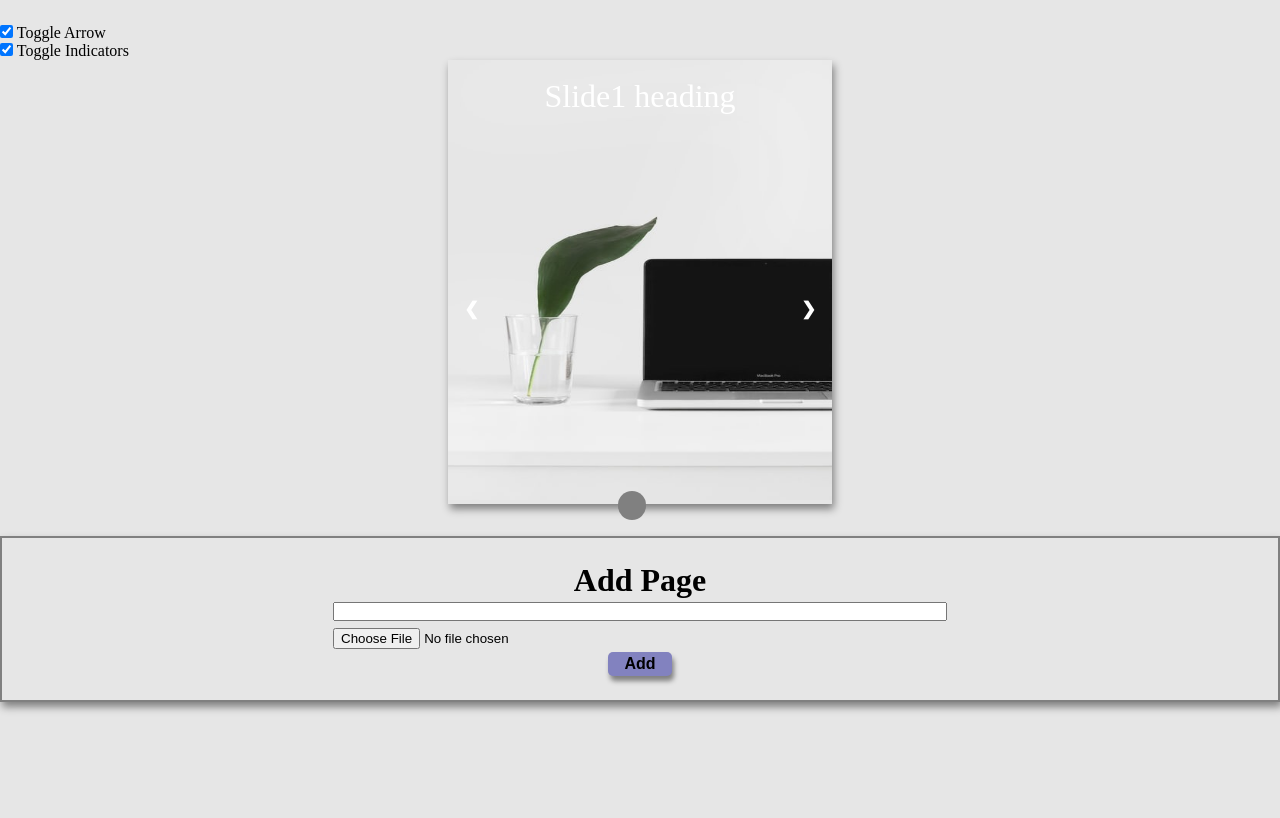
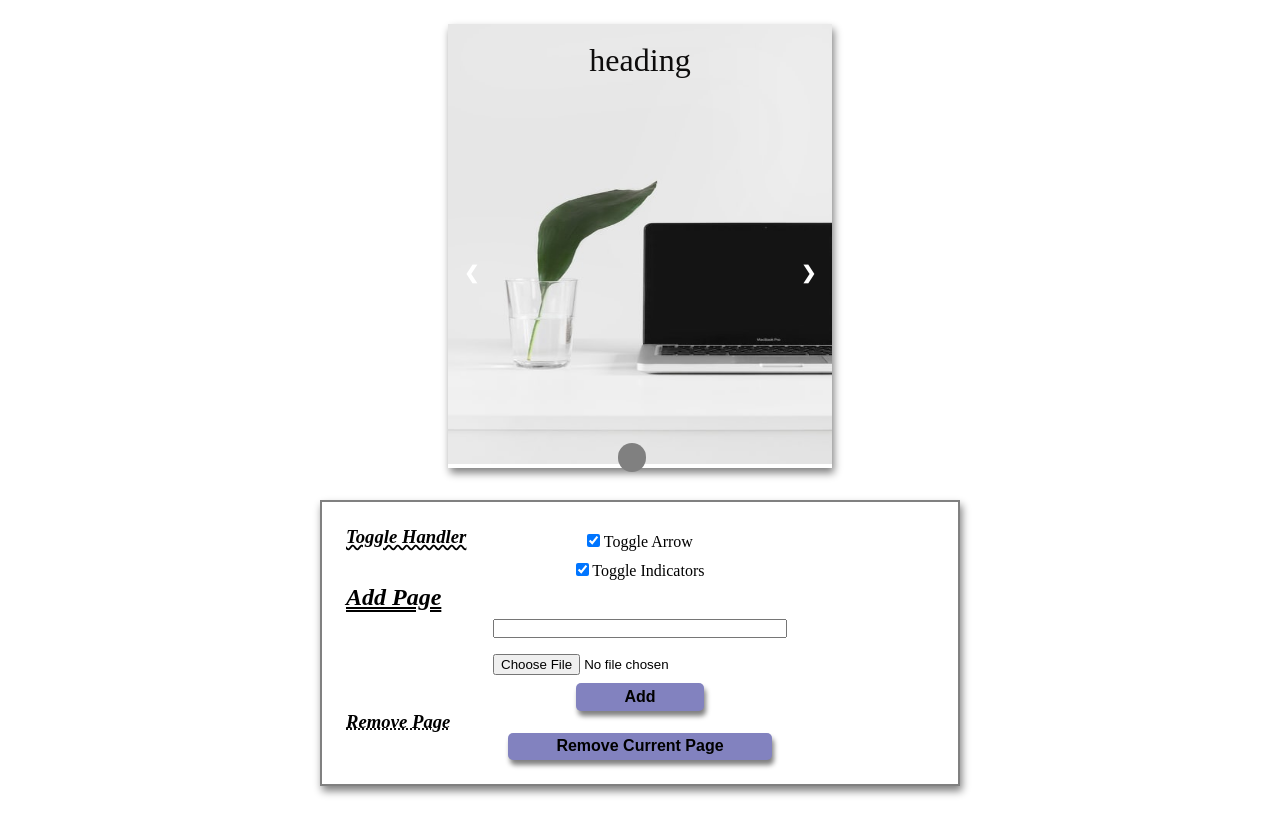
Before and after one commit to contractorakshar/Slider_js_css, a plain HTML site: page carousle.html in a window 1280 px wide. Drawn offline with Linux system fonts and the light colour scheme.

Commit message:
🩹 Remove by Index of carosoule

```diff
--- a/carousle.html
+++ b/carousle.html
@@ -5,6 +5,27 @@
     <title>Slider</title>
   </head>
   <body>
+    <div class="slidercontainer">
+      <div class="showSlide">
+        <img src="images/img1.jpeg" />
+        <div class="content">heading</div>
+      </div>
+      <a class="left" onclick="nextSlide(-1)">❮</a>
+      <a class="right" onclick="nextSlide(1)">❯</a>
+    </div>
+    <div class="indicators">
+      <div></div>
+    </div>
+    <div class="form_container">
+      <h3
+        style="
+          font-style: italic;
+          position: absolute;
+          text-decoration: underline wavy;
+        "
+      >
+        Toggle Handler
+      </h3>
       <input
         type="checkbox"
         id="toggle"
@@ -22,24 +43,22 @@
       />
       <label for="Toggle Indicatore">Toggle Indicators</label><br />
 
-    <div class="slidercontainer">
-      <div class="showSlide">
-        <img src="images/img1.jpeg" />
-        <div class="content">Slide1 heading</div>
-      </div>
-      <a class="left" onclick="nextSlide(-1)">❮</a>
-      <a class="right" onclick="nextSlide(1)">❯</a>
-    </div>
-    <div class="indicators">
-      <div id="indicator1"></div>
-    </div>
-    <div class="form_container">
-      <h1>Add Page</h1>
+      <h2 id="heading_Add">Add Page</h2>
       <form onsubmit="submitHanlder(event)">
-        <input type="text" id="carosoule_heading" /><br />
-        <input type="file" id="carosoule_img" /><br />
+        <input type="text" id="carosoule_heading" required /><br />
+        <input type="file" id="carosoule_img" required /><br />
         <button id="btn_add" type="submit">Add</button>
       </form>
+      <h3
+        style="
+          font-style: italic;
+          text-decoration: underline dotted;
+          text-align: left;
+        "
+      >
+        Remove Page
+      </h3>
+      <button id="btn_add" onclick="Remove()">Remove Current Page</button>
     </div>
     <script src="index.js"></script>
   </body>
--- a/index.js
+++ b/index.js
@@ -1,18 +1,23 @@
 function submitHanlder(event) {
   event.preventDefault();
-  var imgSrc = document.getElementById("carosoule_img").files[0].name;
+  var imgSrc = document.getElementById("carosoule_img").value;
   var headText = document.getElementById("carosoule_heading").value;
   var container = document.createElement("div");
   container.className = "showSlide";
 
   var imgContainer = document.createElement("img");
-  imgContainer.url = imgSrc;
+  imgContainer.src = imgSrc;
+
   var Head = document.createElement("div");
   Head.className = "content";
   Head.innerText = headText;
   container.append(imgContainer);
   container.append(Head);
   document.querySelector(".slidercontainer").appendChild(container);
+  const d = document.createElement("div");
+  d.setAttribute("id", "active");
+  document.querySelector(".indicators").appendChild(d).innerText =
+    slide_index + 1;
 }
 function toggleArrow(n) {
   if (!n.checked) {
@@ -23,6 +28,12 @@ function toggleArrow(n) {
     document.querySelector(".right").style.display = "block";
   }
 }
+function Remove() {
+  var container = document.getElementsByClassName("showSlide");
+  container[1].remove();
+  console.log(container);
+}
+
 function toggleIndicators(i) {
   if (!i.checked) {
     document.querySelector(".indicators ").style.display = "none";
@@ -31,14 +42,12 @@ function toggleIndicators(i) {
   }
 }
 
-var p = document.getElementById("pageNumber");
 var slide_index = 1;
+
 displaySlides(slide_index);
 
 function nextSlide(n) {
   displaySlides((slide_index += n));
-  //   p.innerText = slide_index;
-  document.getElementById("indicator1").innerText = slide_index;
 }
 
 function displaySlides(n) {
--- a/style.css
+++ b/style.css
@@ -1,22 +1,23 @@
 * {
   margin: 0;
   padding: 0;
+  -webkit-box-sizing: border-box;
   box-sizing: border-box;
 }
+
 body {
-  margin: 0;
   margin-top: 1.5rem;
-  background: #e6e6e6;
 }
 .showSlide {
   display: none;
+  -webkit-box-shadow: 2px 5px 8px gray;
   box-shadow: 2px 5px 8px gray;
 }
 .showSlide img {
   width: 100%;
 }
 .slidercontainer {
-  max-width: 1000px;
+  min-width: 30%;
   position: relative;
   margin: auto;
   width: 30vw;
@@ -53,7 +54,7 @@ p {
   background-color: black;
 }
 .content {
-  color: white;
+  color: hsl(0, 4%, 5%);
   font-size: 2rem;
   padding: 8px 12px;
   position: absolute;
@@ -64,30 +65,50 @@ p {
 .indicators {
   position: absolute;
   left: 47%;
-  bottom: 35%;
+  bottom: 41%;
+  display: -webkit-box;
+  display: -ms-flexbox;
   display: flex;
+  -webkit-box-pack: center;
+  -ms-flex-pack: center;
   justify-content: center;
 }
+
 .indicators div {
+  line-height: 0;
   padding: 0.9rem;
   height: 0.9rem;
+  background-color: gray;
   font-size: 0.9rem;
   margin: 0 1rem;
-  background-color: gray;
+  color: white;
   border-radius: 50%;
   font-weight: bold;
 }
+#active {
+  background: red;
+}
 .form_container {
-  margin-top: 2rem;
   padding: 1.5rem;
   text-align: center;
+  -webkit-box-shadow: 2px 5px 8px gray;
   box-shadow: 2px 5px 8px gray;
-  width: 100%;
+  width: 50%;
+  margin: 2rem auto;
   border: 2px solid gray;
+}
+#heading_Add {
+  text-align: left;
+  -webkit-text-decoration: underline double;
+  text-decoration: underline double;
+  font-style: italic;
+}
+
+.form_container input {
+  margin: 0.5rem 0;
 }
 form input {
   width: 50%;
-  margin: 0.2rem 0;
 }
 form input:focus {
   outline: none;
@@ -95,14 +116,19 @@ form input:focus {
 }
 #btn_add {
   background-color: hsl(240, 32%, 63%);
-  padding: 0.2rem 1rem;
+  padding: 0.3rem 3rem;
   font-size: medium;
   font-weight: bold;
   cursor: pointer;
   border: none;
+  -webkit-box-shadow: 2px 5px 5px gray;
   box-shadow: 2px 5px 5px gray;
   border-radius: 5px;
 }
 #btn_add:focus {
   outline: none;
 }
+#btn_add:hover {
+  color: white;
+  background-color: gray;
+}
```
Lines whose indentation alone changed are shown as unchanged.
